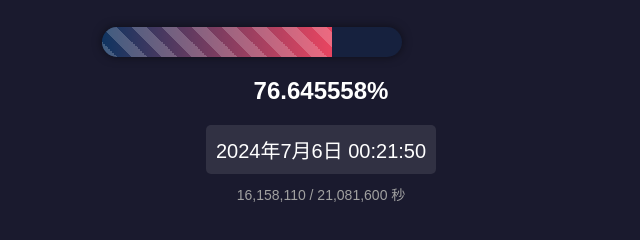
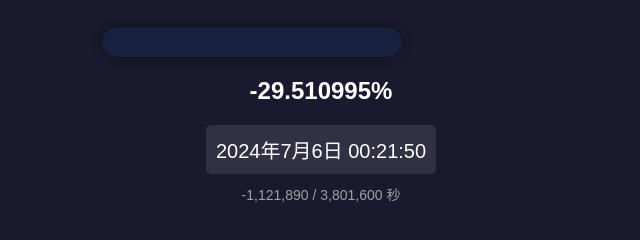
Before and after one commit to anoken/year_progress, a plain HTML site: page natsu.html in a window 1280 px wide. Shown: the part 342-582 px from the top of the page, without its empty margins (319-959 px from the left). Drawn offline with Linux system fonts and the light colour scheme.

Commit message:
natsu.html を更新

```diff
--- a/natsu.html
+++ b/natsu.html
@@ -103,7 +103,7 @@
     <script>
         function updateProgress() {
             const now = new Date();
-            const start = new Date(now.getFullYear(), 0, 1);
+            const start = new Date(now.getFullYear(), 6, 19);
             const end = new Date(now.getFullYear()  ,8, 1);
             const progress = (now - start) / (end - start);
             const percentage = (progress * 100).toFixed(6);
```
